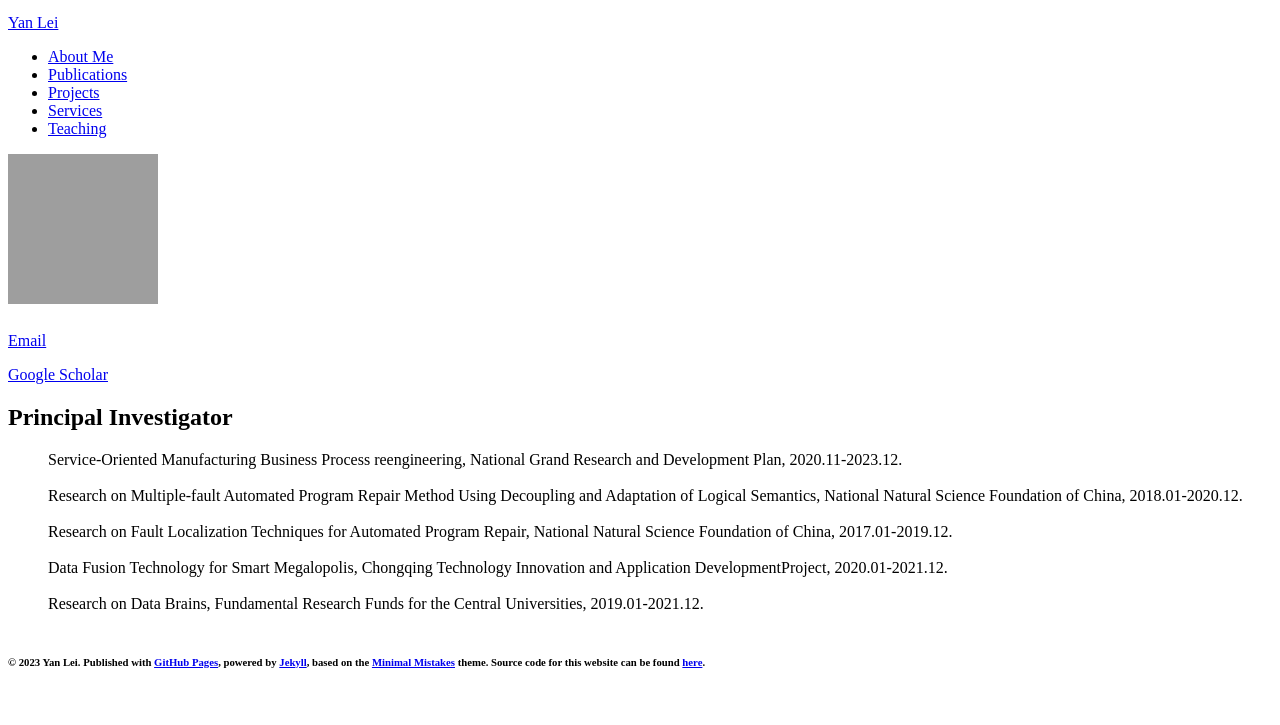
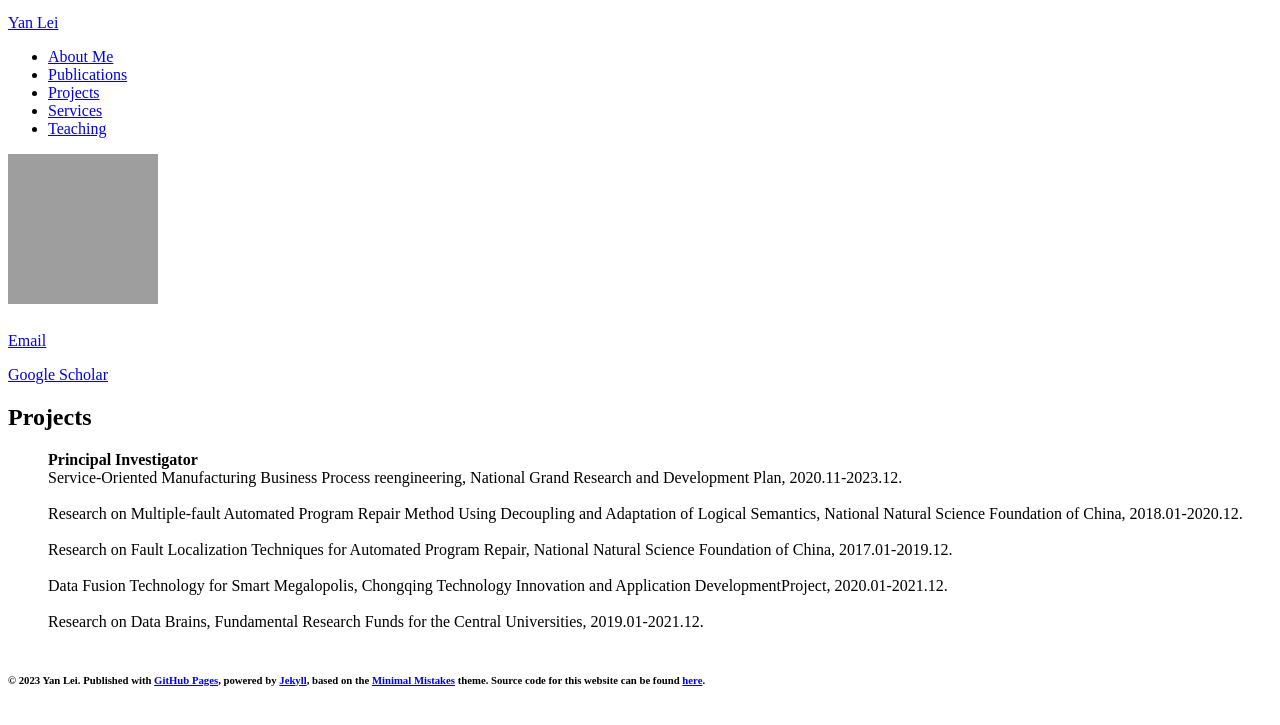
Before and after one commit to yanlei-cs/yanlei-cs.github.io, a Jekyll site: the page built from projects.md, in a window 1280 px wide, cut to the strip 112-837 px from the top of the page. Built offline with Jekyll 4.4.1, drawn with Linux system fonts in a browser that asks for light colours; nearby versions of some CDN libraries; comment, search, counter and statistics services are not loaded.

Commit message:
Update projects.md

```diff
--- a/projects.md
+++ b/projects.md
@@ -4,8 +4,10 @@ permalink: /projects/index.html
 title: Projects
 ---
 
-# Principal Investigator
+## Projects
+
 <UL style="LIST-STYLE-TYPE: none">
+<strong>Principal Investigator</strong>
 <LI>Service-Oriented Manufacturing Business Process reengineering,
 National Grand Research and Development Plan, 2020.11-2023.12.</LI>&nbsp;
 
```
